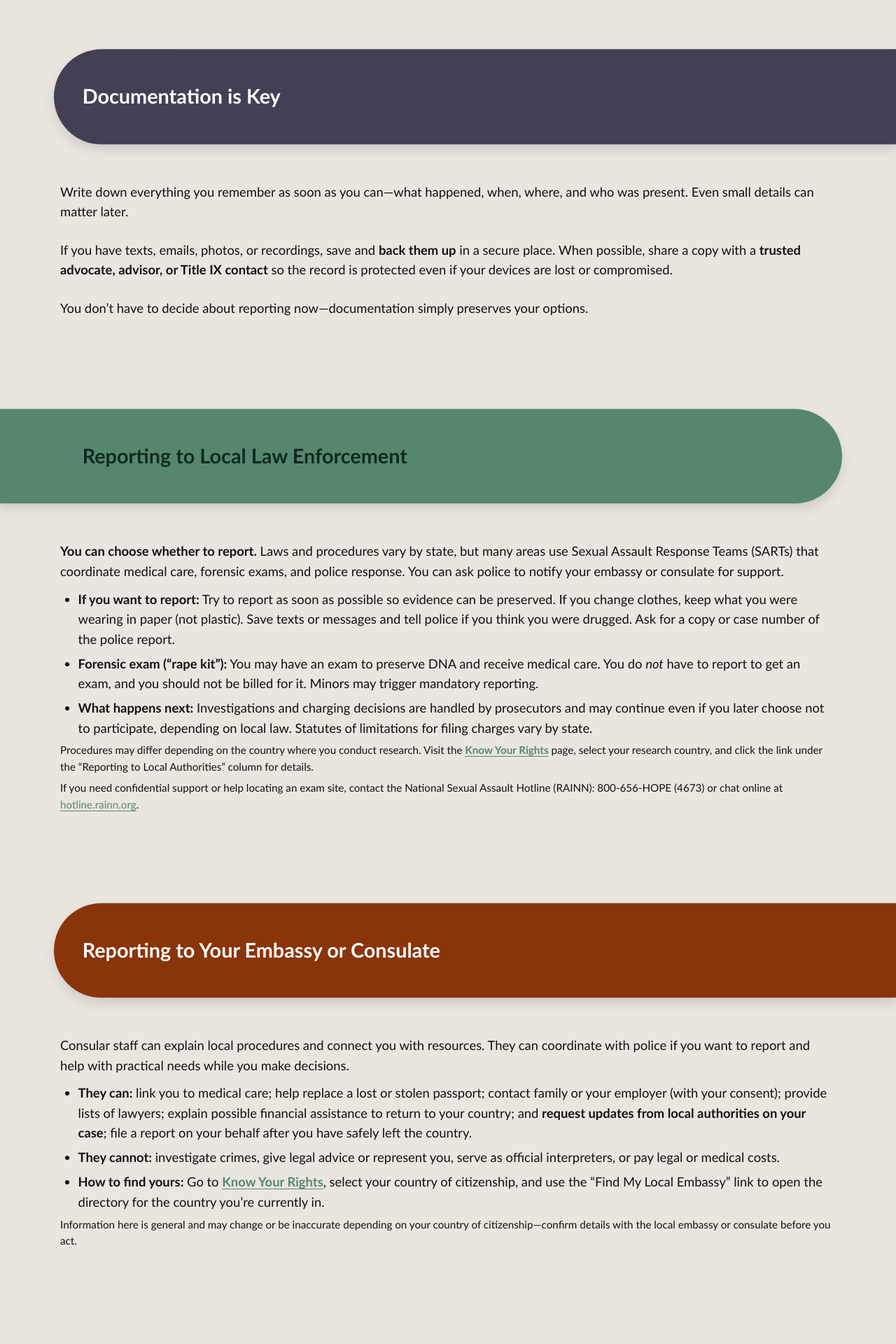
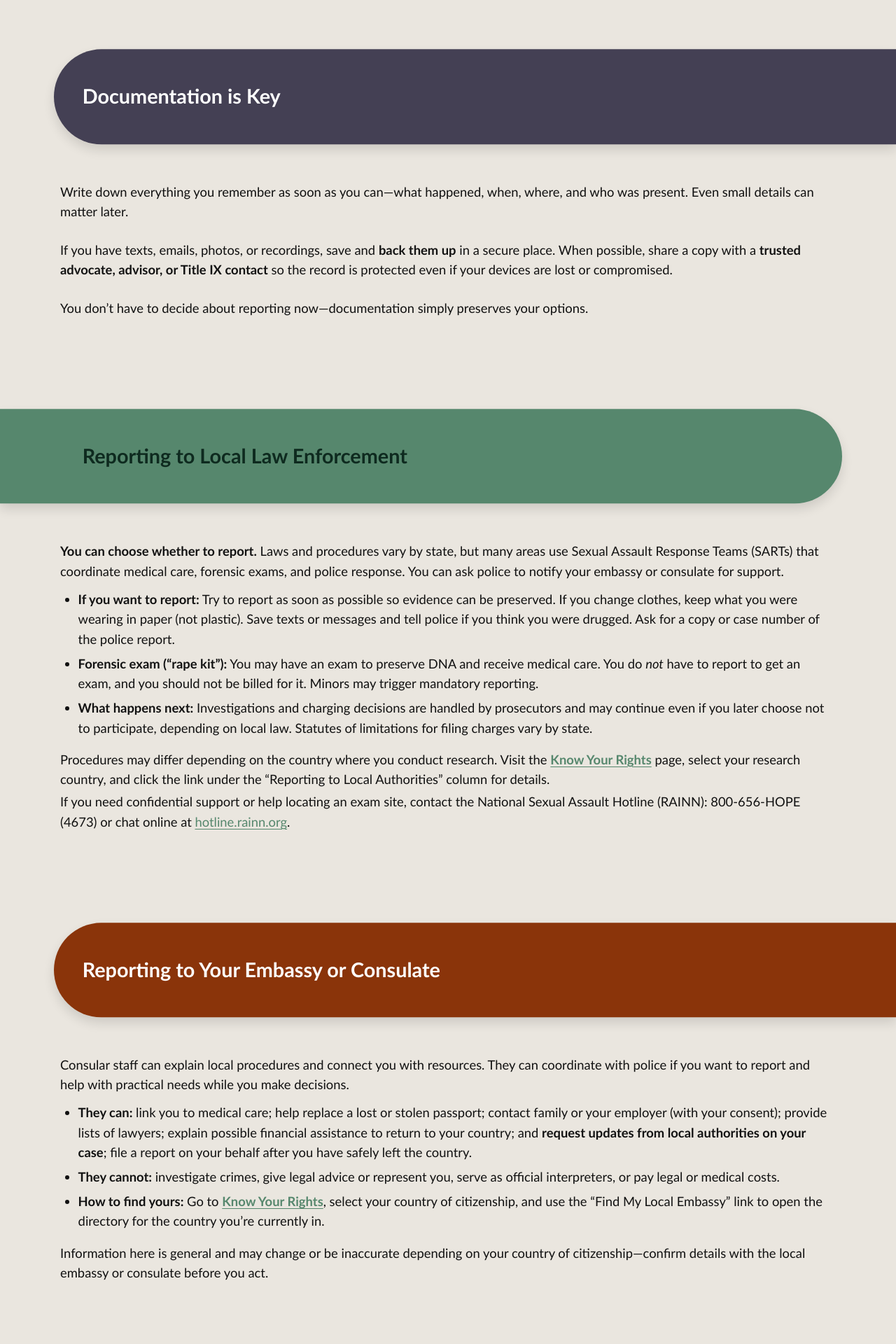
Before and after one commit to AnthroSafetyWarrior/GoldenTrowelProject, a Jekyll site: the page built from _pages/reporting.html, in a window 1280 px wide. Shown: the part 2236-4156 px from the top of the page at 70% size. Built offline with Jekyll 4.4.1, drawn with Linux system fonts in a browser that asks for light colours; before the commit the page ends 4108 px from its top, so only the background shows below that.

Commit message:
updating name

```diff
--- a/_pages/reporting.html
+++ b/_pages/reporting.html
@@ -99,9 +99,9 @@ hero_tint: .40                        # optional (0–1: higher = more maroon ov
       <li><strong>Forensic exam (“rape kit”):</strong> You may have an exam to preserve DNA and receive medical care. You do <em>not</em> have to report to get an exam, and you should not be billed for it. Minors may trigger mandatory reporting.</li>
       <li><strong>What happens next:</strong> Investigations and charging decisions are handled by prosecutors and may continue even if you later choose not to participate, depending on local law. Statutes of limitations for filing charges vary by state.</li>
     </ul>
-<p class="lede-note" style="margin-top:.4rem; font-size:.95em;">
+<p class="lede">
 Procedures may differ depending on the country where you conduct research. Visit the <a href="{{ '/yourrights.html' | relative_url }}"><strong>Know Your Rights</strong></a> page, select your research country, and click the link under the “Reporting to Local Authorities” column for details.</p>
-    <p class="lede-note" style="margin-top:.4rem; font-size:.95em;">
+    <p class="lede">
       If you need confidential support or help locating an exam site, contact the National Sexual Assault Hotline (RAINN): 800-656-HOPE (4673) or chat online at <a href="https://hotline.rainn.org">hotline.rainn.org</a>.
     </p>
   </div>
@@ -119,7 +119,7 @@ Procedures may differ depending on the country where you conduct research. Visit
         <li><strong>They cannot:</strong> investigate crimes, give legal advice or represent you, serve as official interpreters, or pay legal or medical costs.</li>
         <li><strong>How to find yours:</strong> Go to <a href="{{ '/yourrights.html' | relative_url }}"><strong>Know Your Rights</strong></a>, select your country of citizenship, and use the “Find My Local Embassy” link to open the directory for the country you’re currently in.</li>
       </ul>
-      <p class="lede-note" style="margin-top:.4rem; font-size:.95em;">
+      <p class="lede">
         Information here is general and may change or be inaccurate depending on your country of citizenship—confirm details with the local embassy or consulate before you act.
       </p>
     </div>
```
